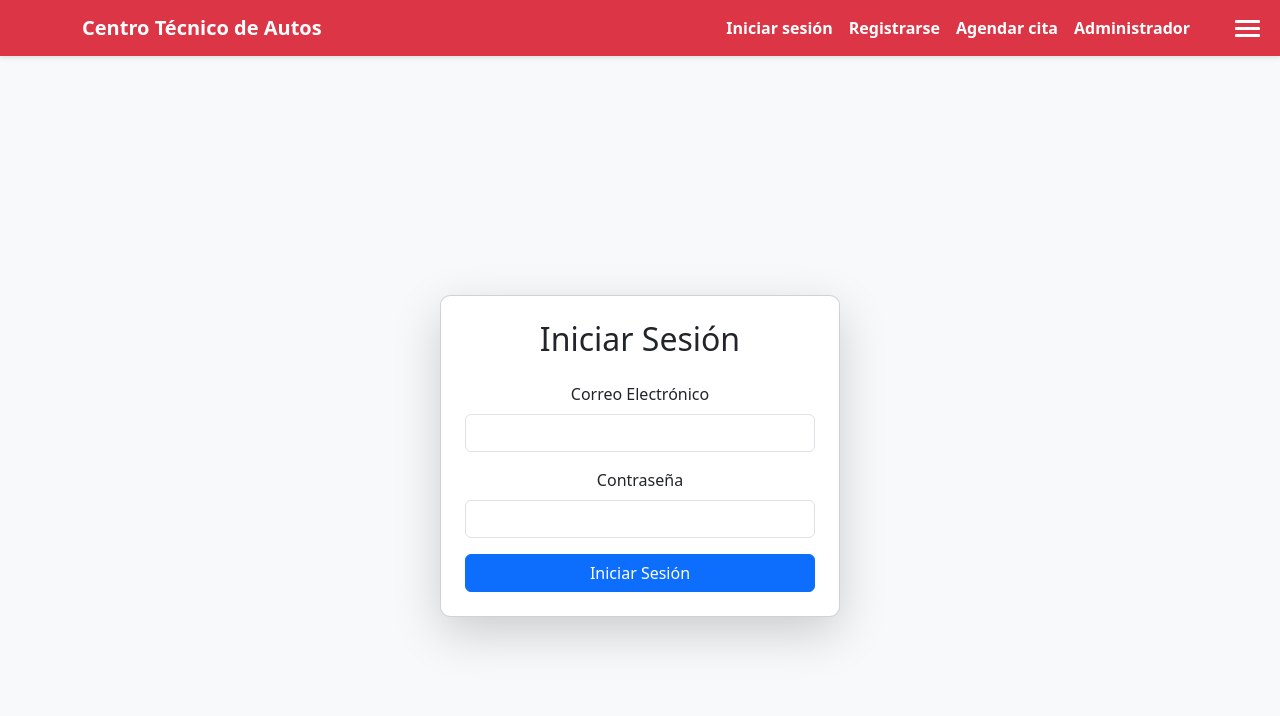
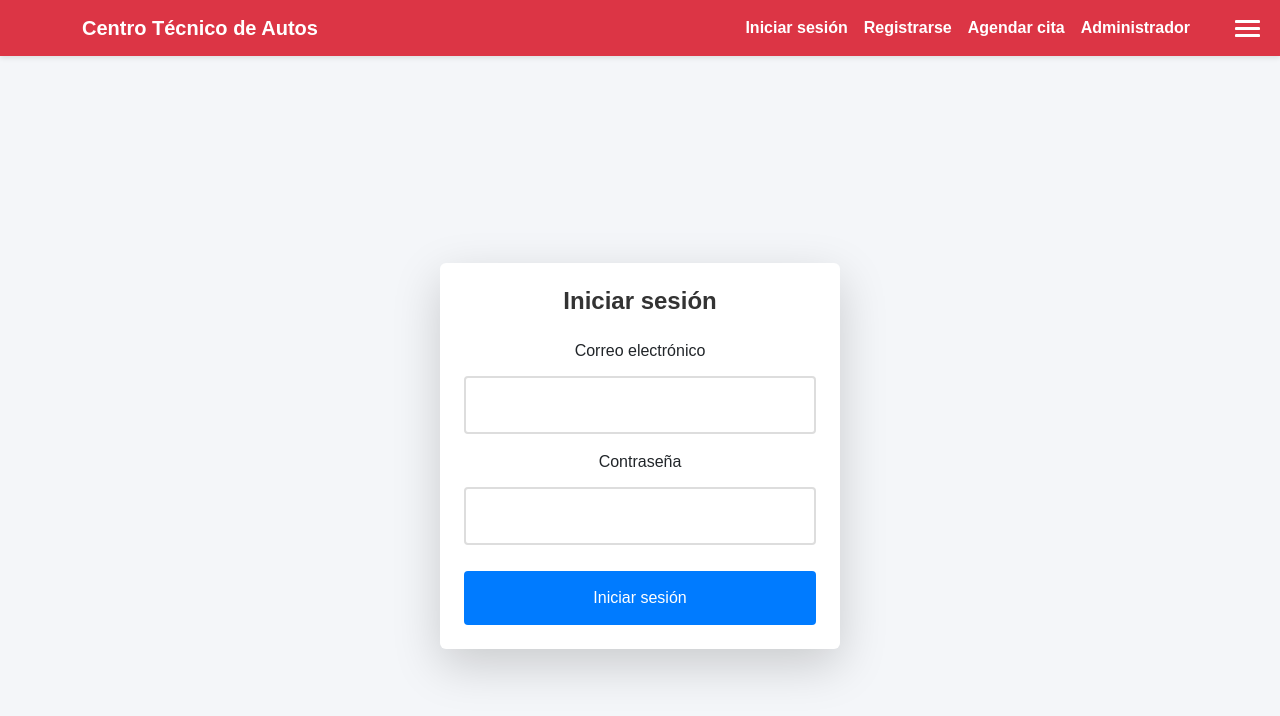
Before and after one commit to GuilleCSS/ProyectoCentroTecnicoMecanico, a React (Create React App) app in the folder frontend/: page /login in a window 1280 px wide. Shown: the top 716 px of the page. Built offline with nearby package versions, Linux system fonts and the light colour scheme.

Commit message:
Inicio de sesion del admin y nueva ruta de status del vehiculo

```diff
--- a/frontend/src/App.js
+++ b/frontend/src/App.js
@@ -11,6 +11,8 @@ import AdminHeader from './components/AdminHeader';
 import AdminCitas from './components/AdminCitas';
 import AdminVehiculos from './components/AdminVehiculos';
 import AdminClientes from './components/AdminClientes';
+import PrivateRoute from './components/PrivateRoute'; // Componente para proteger rutas privadas
+import VehicleTracking from './components/VehicleTracking'; // Asegúrate de importar VehicleTracking
 import './index.css';
 
 // Componente principal con detección de rutas
@@ -36,11 +38,15 @@ function AppContent() {
         <Route path="/appointment" element={<AppointmentForm />} />
         <Route path="/register" element={<RegisterForm />} />
         <Route path="/login" element={<LoginForm />} />
-        <Route path="/admin/vehiculos" element={<AdminVehiculos />} />
-        <Route path="/admin/clientes" element={<AdminClientes />} />
-        {/* Rutas del administrador */}
-        <Route path="/admin/citas" element={<AdminCitas />} />
-        {/* Agrega más rutas de administración aquí */}
+
+        {/* Ruta para el estado del vehículo */}
+        <Route path="/vehicle-status" element={<VehicleTracking />} /> {/* Asegúrate de que esté incluida */}
+
+        {/* Rutas del administrador protegidas */}
+        <Route path="/admin" element={<PrivateRoute element={<AdminHeader />} />} />
+        <Route path="/admin/citas" element={<PrivateRoute element={<AdminCitas />} />} />
+        <Route path="/admin/vehiculos" element={<PrivateRoute element={<AdminVehiculos />} />} />
+        <Route path="/admin/clientes" element={<PrivateRoute element={<AdminClientes />} />} />
       </Routes>
     </div>
   );
--- a/frontend/src/components/AdminHeader.js
+++ b/frontend/src/components/AdminHeader.js
@@ -7,11 +7,10 @@ const AdminHeader = () => {
   const navigate = useNavigate(); // Hook para redireccionar
 
   const handleLogout = () => {
-    // Lógica para cerrar sesión (opcional: eliminar tokens, limpiar estado, etc.)
+    // Lógica para cerrar sesión: eliminar el token o limpiar el estado
     console.log('Cerrando sesión...');
-
-    // Redireccionar al Home
-    navigate('/');
+    localStorage.removeItem('auth_token'); // Eliminar el token de autenticación
+    navigate('/login'); // Redireccionar al login
   };
 
   return (
@@ -38,11 +37,9 @@ const AdminHeader = () => {
               </Link>
             </li>
             <li className="nav-item">
-              {/* Botón para cerrar sesión */}
               <button
                 className="btn btn-link nav-link text-white fw-semibold"
                 onClick={handleLogout}
-                style={{ textDecoration: 'none' }}
               >
                 Cerrar sesión
               </button>
--- a/frontend/src/components/HamburgerMenu.js
+++ b/frontend/src/components/HamburgerMenu.js
@@ -25,6 +25,8 @@ const HamburgerMenu = () => {
           <li><Link to="/appointment">Agendar Cita</Link></li>
           <li><Link to="/register">Registro</Link></li>
           <li><Link to="/login">Login</Link></li>
+          {/* Nueva opción para el estado del vehículo */}
+          <li><Link to="/vehicle-status">Estado de mi vehículo</Link></li> {/* Verifica que esté aquí */}
         </ul>
       </div>
     </div>
--- /dev/null
+++ b/frontend/src/components/LoginForm.css
@@ -0,0 +1,98 @@
+/* LoginForm.css */
+
+/* Fondo y estructura general */
+.login-form-container {
+    display: flex;
+    justify-content: center; /* Centra horizontalmente */
+    align-items: center;     /* Centra verticalmente */
+    height: 100vh;           /* Ocupa toda la altura de la ventana */
+    background: #f0f0f0;
+    padding: 0;
+  }
+
+  .login-form {
+    background-color: #ffffff;
+    border-radius: 8px;
+    box-shadow: 0 4px 8px rgba(0, 0, 0, 0.1);
+    padding: 40px;
+    width: 100%;
+    max-width: 400px; /* Limita el tamaño máximo */
+    box-sizing: border-box;
+  }
+
+  h2 {
+    text-align: center;
+    font-size: 24px;
+    color: #333;
+    margin-bottom: 20px;
+    font-weight: bold;
+  }
+
+  form {
+    display: flex;
+    flex-direction: column;
+  }
+
+  .mb-3 {
+    margin-bottom: 20px;
+  }
+
+  /* Input de texto */
+  input[type="email"],
+  input[type="password"] {
+    width: 100%;
+    padding: 15px;
+    font-size: 16px;
+    border: 2px solid #ddd;
+    border-radius: 4px;
+    margin-top: 5px;
+    transition: border-color 0.3s ease;
+  }
+
+  input[type="email"]:focus,
+  input[type="password"]:focus {
+    border-color: #007bff;
+    outline: none;
+  }
+
+  /* Botón de envío */
+  button[type="submit"] {
+    padding: 15px;
+    font-size: 16px;
+    color: white;
+    background-color: #007bff;
+    border: none;
+    border-radius: 4px;
+    cursor: pointer;
+    transition: background-color 0.3s ease;
+    margin-top: 10px;
+  }
+
+  button[type="submit"]:hover {
+    background-color: #0056b3;
+  }
+
+  /* Enlaces */
+  a {
+    color: #007bff;
+    text-decoration: none;
+    font-size: 14px;
+    text-align: center;
+  }
+
+  a:hover {
+    text-decoration: underline;
+  }
+
+  /* Fondo de la página */
+  body {
+    background-color: #f4f6f9;
+    font-family: 'Arial', sans-serif;
+  }
+
+  /* Para dispositivos pequeños */
+  @media (max-width: 576px) {
+    .login-form {
+      padding: 20px;
+    }
+  }
--- /dev/null
+++ b/frontend/src/components/PrivateRoute.js
@@ -0,0 +1,15 @@
+import React from 'react';
+import { Navigate } from 'react-router-dom';
+
+const PrivateRoute = ({ element }) => {
+  const token = localStorage.getItem('auth_token'); // Verifica si el usuario está autenticado
+
+  if (!token) {
+    // Si no hay token, redirige a la página de login
+    return <Navigate to="/login" />;
+  }
+
+  return element; // Si está autenticado, renderiza el componente protegido
+};
+
+export default PrivateRoute;
--- /dev/null
+++ b/frontend/src/components/VehicleTracking.css
@@ -0,0 +1,52 @@
+/* Estilos para la línea de tiempo del vehículo */
+.timeline-container {
+    max-width: 800px;
+    margin: 0 auto;
+  }
+
+  .timeline {
+    list-style: none;
+    padding-left: 0;
+  }
+
+  .timeline-item {
+    position: relative;
+    padding-left: 30px;
+    margin-bottom: 20px;
+  }
+
+  .timeline-item:before {
+    content: '';
+    position: absolute;
+    left: 0;
+    top: 5px;
+    width: 10px;
+    height: 10px;
+    border-radius: 50%;
+    background-color: #007bff;
+    border: 2px solid #fff;
+  }
+
+  .timeline-item.active:before {
+    background-color: #28a745;
+  }
+
+  .timeline-content {
+    border-left: 2px solid #007bff;
+    padding-left: 15px;
+  }
+
+  .timeline-content .stage {
+    font-weight: bold;
+    color: #333;
+  }
+
+  .timeline-content .date {
+    font-style: italic;
+    color: #777;
+  }
+
+  .timeline-content .status {
+    font-size: 1.1rem;
+    color: #555;
+  }
--- /dev/null
+++ b/frontend/src/components/VehicleTracking.js
@@ -0,0 +1,98 @@
+import React, { useState } from 'react';
+import 'bootstrap/dist/css/bootstrap.min.css';
+import './VehicleTracking.css'; // Si tienes estilos personalizados
+
+const VehicleTracking = () => {
+  const [serialNumber, setSerialNumber] = useState('');
+  const [vehicleStatus, setVehicleStatus] = useState(null);
+  const [error, setError] = useState('');
+
+  // Función para manejar el envío del formulario
+  const handleSubmit = async (e) => {
+    e.preventDefault();
+
+    // Validación de número de serie
+    if (!serialNumber) {
+      setError('Por favor ingresa un número de serie');
+      return;
+    }
+
+    // En un caso real, harías una solicitud a la API
+    const mockData = getVehicleData(serialNumber);
+
+    if (mockData) {
+      setVehicleStatus(mockData);
+      setError('');
+    } else {
+      setError('Número de serie no encontrado');
+      setVehicleStatus(null);
+    }
+  };
+
+  // Función simulada que obtiene el estado del vehículo basándose en el número de serie
+  const getVehicleData = (serialNumber) => {
+    // Simulamos una base de datos con vehículos y su estado
+    const vehicles = {
+      'VSNAI1233OASKD9930': [
+        { stage: 'Inspección', date: '01 Ago 09:00', status: 'El vehículo está en revisión inicial' },
+        { stage: 'Reparación', date: '02 Ago 11:30', status: 'El vehículo está siendo reparado' },
+        { stage: 'Prueba de conducción', date: '03 Ago 14:00', status: 'El vehículo está pasando las pruebas' },
+        { stage: 'Listo para entrega', date: '04 Ago 16:00', status: 'El vehículo está listo para ser entregado al cliente' },
+        { stage: 'Entregado', date: '05 Ago 09:00', status: 'El vehículo fue entregado al cliente' }
+      ],
+      '654321': [
+        { stage: 'Inspección', date: '10 Jul 09:00', status: 'El vehículo está en revisión inicial' },
+        { stage: 'Reparación', date: '12 Jul 10:00', status: 'El vehículo está siendo reparado' },
+        { stage: 'Listo para entrega', date: '15 Jul 16:00', status: 'El vehículo está listo para ser entregado' }
+      ]
+    };
+
+    // Retorna los datos del vehículo si existe, si no, retorna null
+    return vehicles[serialNumber] || null;
+  };
+
+  return (
+    <div className="container my-5">
+      <h2 className="text-center mb-4">Seguimiento del Vehículo</h2>
+
+      {/* Formulario para ingresar el número de serie */}
+      <form onSubmit={handleSubmit} className="mb-4">
+        <div className="mb-3">
+          <label htmlFor="serialNumber" className="form-label">Número de Serie</label>
+          <input
+            type="text"
+            className="form-control"
+            id="serialNumber"
+            value={serialNumber}
+            onChange={(e) => setSerialNumber(e.target.value)}
+            placeholder="Ingresa tu número de serie"
+            required
+          />
+        </div>
+        <button type="submit" className="btn btn-primary">Ver estado del vehículo</button>
+      </form>
+
+      {/* Mostrar el error si existe */}
+      {error && <div className="alert alert-danger">{error}</div>}
+
+      {/* Si tenemos el estado del vehículo, mostramos la línea de tiempo */}
+      {vehicleStatus && (
+        <div className="timeline-container">
+          <ul className="timeline">
+            {vehicleStatus.map((item, index) => (
+              <li key={index} className={`timeline-item ${index === vehicleStatus.length - 1 ? 'active' : ''}`}>
+                <div className="timeline-content">
+                  <span className="stage">{item.stage}</span>
+                  <p className="date">{item.date}</p>
+                  <p className="status">{item.status}</p>
+                </div>
+              </li>
+            ))}
+          </ul>
+        </div>
+      )}
+    </div>
+  );
+};
+
+export default VehicleTracking;
--- a/frontend/src/components/home.js
+++ b/frontend/src/components/home.js
@@ -1,9 +1,20 @@
 import React from 'react';
-import { Link } from 'react-router-dom';
+import { Link, useNavigate } from 'react-router-dom';
 import 'bootstrap/dist/css/bootstrap.min.css';
 import './Home.css';
 
 const Home = () => {
+  const navigate = useNavigate();
+
+  const handleAdminClick = () => {
+    const token = localStorage.getItem('auth_token'); // Verificar si el usuario está autenticado
+    if (token) {
+      navigate('/admin'); // Redirigir al panel de administración si está autenticado
+    } else {
+      navigate('/login'); // Si no está autenticado, redirigir al formulario de inicio de sesión
+    }
+  };
+
   return (
     <div className="home-container">
       {/* Barra de Navegación */}
@@ -25,13 +36,19 @@ const Home = () => {
         <div className="collapse navbar-collapse" id="navbarNav">
           <ul className="navbar-nav ms-auto">
             <li className="nav-item">
-              <Link className="nav-link text-white" to="/login">Iniciar sesión</Link>
-            </li>
-            <li className="nav-item">
               <Link className="nav-link text-white" to="/register">Registrarse</Link>
             </li>
             <li className="nav-item">
               <Link className="nav-link text-white" to="/appointment">Agendar cita</Link>
+            </li>
+            {/* Agregar el enlace para el administrador */}
+            <li className="nav-item">
+              <button
+                className="nav-link text-white btn btn-link"
+                onClick={handleAdminClick} // Redirige al login si no está autenticado
+              >
+                Administrador
+              </button>
             </li>
           </ul>
         </div>
--- a/frontend/src/components/loginform.js
+++ b/frontend/src/components/loginform.js
@@ -1,47 +1,45 @@
 import React, { useState } from 'react';
 import { useNavigate } from 'react-router-dom';
-import axios from 'axios';
+import 'bootstrap/dist/css/bootstrap.min.css'; // Asegúrate de que Bootstrap esté importado
+import './LoginForm.css'; // Si tienes tu archivo de estilos personalizados
 
 const LoginForm = () => {
-  const [formData, setFormData] = useState({ correo: '', password: '' });
+  const [email, setEmail] = useState('');
+  const [password, setPassword] = useState('');
   const navigate = useNavigate();
 
-  const handleChange = (e) => {
-    const { id, value } = e.target;
-    setFormData({ ...formData, [id]: value });
-  };
-
-  const handleSubmit = async (e) => {
+  const handleSubmit = (e) => {
     e.preventDefault();
 
-    try {
-      const response = await axios.post('http://localhost:3000/clientes/login', formData);
-      const { token } = response.data;
+    // Correo y contraseña predeterminados para la prueba
+    const validEmail = 'admin@example.com';
+    const validPassword = 'admin123';
 
-      // Guardar el token en localStorage
-      localStorage.setItem('token', token);
+    // Verifica si el correo y la contraseña son correctos
+    if (email === validEmail && password === validPassword) {
+      // Guarda un token en localStorage para simular que el usuario está autenticado
+      localStorage.setItem('auth_token', 'valid_token');
 
-      alert('Inicio de sesión exitoso');
-      navigate('/appointment'); // Redirigir a la página para agendar citas
-    } catch (error) {
-      console.error('Error al iniciar sesión:', error.response?.data?.message || error.message);
-      alert('Error al iniciar sesión.');
+      // Redirige al panel de administración
+      navigate('/admin');
+    } else {
+      alert('Correo o contraseña incorrectos');
     }
   };
 
   return (
-    <div className="min-vh-100 d-flex flex-column align-items-center justify-content-center bg-light">
-      <div className="card p-4 shadow-lg" style={{ maxWidth: '400px', width: '100%' }}>
-        <h2 className="text-center mb-4">Iniciar Sesión</h2>
+    <div className="container d-flex justify-content-center align-items-center" style={{ minHeight: '100vh' }}>
+      <div className="login-form shadow-lg p-4 rounded bg-white" style={{ width: '100%', maxWidth: '400px' }}>
+        <h2 className="text-center mb-4">Iniciar sesión</h2>
         <form onSubmit={handleSubmit}>
           <div className="mb-3">
-            <label htmlFor="correo" className="form-label">Correo Electrónico</label>
+            <label htmlFor="email" className="form-label">Correo electrónico</label>
             <input
               type="email"
-              id="correo"
+              id="email"
               className="form-control"
-              value={formData.correo}
-              onChange={handleChange}
+              value={email}
+              onChange={(e) => setEmail(e.target.value)}
               required
             />
           </div>
@@ -51,12 +49,12 @@ const LoginForm = () => {
               type="password"
               id="password"
               className="form-control"
-              value={formData.password}
-              onChange={handleChange}
+              value={password}
+              onChange={(e) => setPassword(e.target.value)}
               required
             />
           </div>
-          <button type="submit" className="btn btn-primary w-100">Iniciar Sesión</button>
+          <button type="submit" className="btn btn-primary w-100">Iniciar sesión</button>
         </form>
       </div>
     </div>
```
